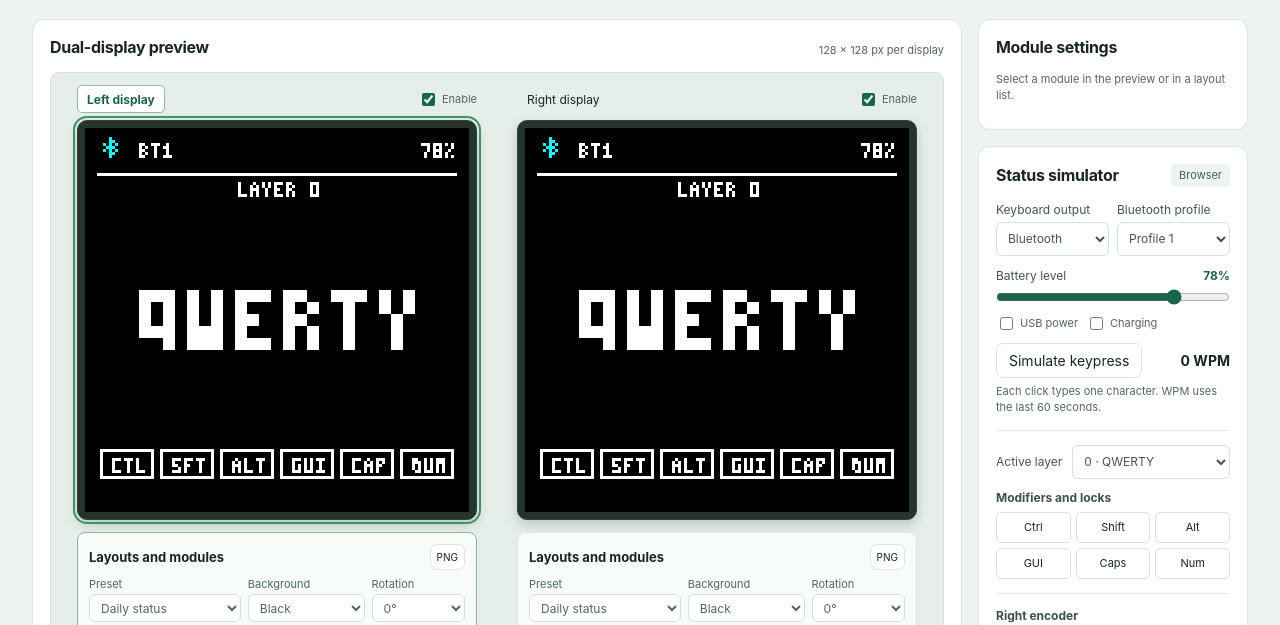
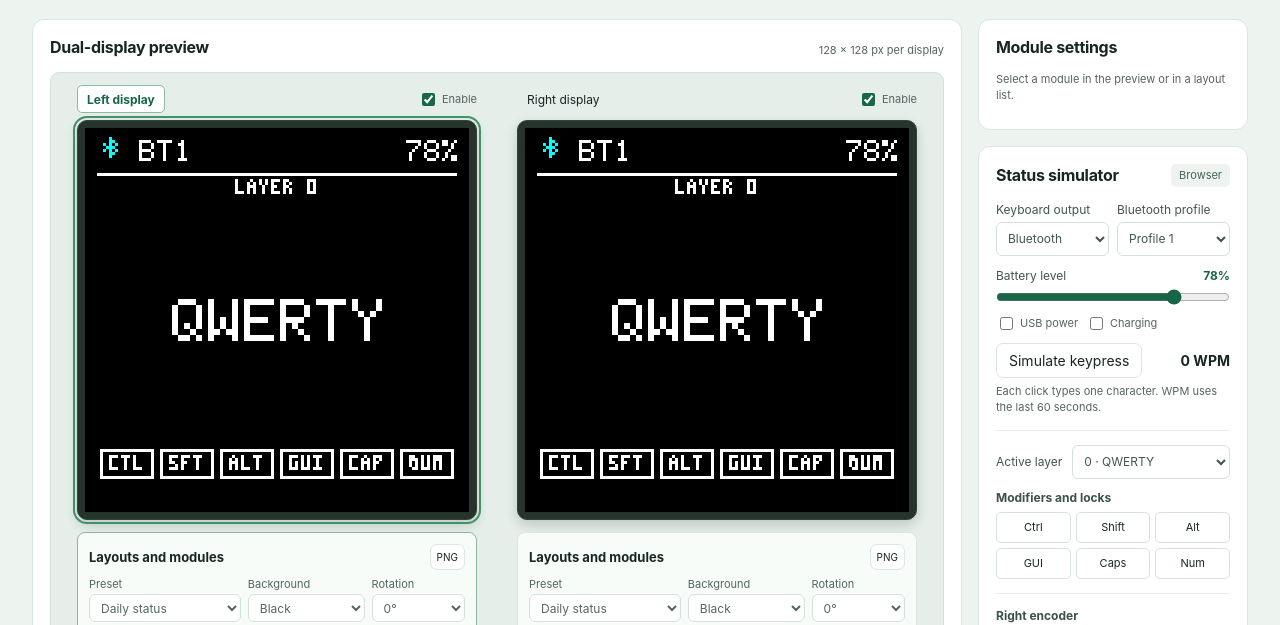
Before and after one commit to PandaKBLab/color-view, a plain HTML site: page index.html in a window 1280 px wide. Shown: the part 170-795 px from the top of the page. Drawn offline with Linux system fonts and the light colour scheme.

Commit message:
Improve pixel font readability and join adjacent key grid edges

```diff
--- a/index.html
+++ b/index.html
@@ -10,7 +10,7 @@
   <script defer src="demo-data.js?v=2"></script>
   <script defer src="zmk-layout.js?v=2"></script>
   <script defer src="zmk-project.js?v=2"></script>
-  <script defer src="studio.js?v=4"></script>
+  <script defer src="studio.js?v=5"></script>
 </head>
 <body>
   <header class="top">
--- a/studio.js
+++ b/studio.js
@@ -18,6 +18,24 @@ const PIXELS = {
     "\\":"44211", "[":"64446", "]":"31113", "'":"22000", ";":"02024", ",":"00024",
     "=":"07070", "\x60":"42000", "↑":"27222", "↓":"22272", "←":"24742", "→":"21712",
 };
+const READABLE_PIXELS = {
+    A:[14,17,17,31,17,17,17], B:[30,17,17,30,17,17,30], C:[14,17,16,16,16,17,14],
+    D:[30,17,17,17,17,17,30], E:[31,16,16,30,16,16,31], F:[31,16,16,30,16,16,16],
+    G:[14,17,16,23,17,17,15], H:[17,17,17,31,17,17,17], I:[14,4,4,4,4,4,14],
+    J:[7,2,2,2,18,18,12], K:[17,18,20,24,20,18,17], L:[16,16,16,16,16,16,31],
+    M:[17,27,21,21,17,17,17], N:[17,25,25,21,19,19,17], O:[14,17,17,17,17,17,14],
+    P:[30,17,17,30,16,16,16], Q:[14,17,17,17,21,18,13], R:[30,17,17,30,20,18,17],
+    S:[15,16,16,14,1,1,30], T:[31,4,4,4,4,4,4], U:[17,17,17,17,17,17,14],
+    V:[17,17,17,17,10,10,4], W:[17,17,17,21,21,27,17], X:[17,17,10,4,10,17,17],
+    Y:[17,17,10,4,4,4,4], Z:[31,1,2,4,8,16,31],
+    0:[14,17,19,21,25,17,14], 1:[4,12,4,4,4,4,14], 2:[14,17,1,6,8,16,31],
+    3:[30,1,1,14,1,1,30], 4:[6,10,10,18,31,2,2], 5:[31,16,30,1,1,17,14],
+    6:[6,8,16,30,17,17,14], 7:[31,1,2,4,8,8,8], 8:[14,17,17,14,17,17,14],
+    9:[14,17,17,15,1,2,12], "%":[25,26,2,4,8,11,19], " ":[0,0,0,0,0,0,0],
+};
+const COMPACT_FONT = {width:3,height:5,glyphs:PIXELS};
+const READABLE_FONT = {width:5,height:7,glyphs:READABLE_PIXELS};
+const VALUE_STYLES = [[READABLE_FONT,2],[COMPACT_FONT,2],[READABLE_FONT,1],[COMPACT_FONT,1]];
 const CATEGORIES = {status:"状态栏", keys:"按键图", animation:"动图", interaction:"交互"};
 const TYPES = {
     status:{category:"status", name:"连接与电量", height:16, min:12},
@@ -177,20 +195,29 @@ function strokeBox(x,y,w,h,color) {
     paint(x,y,1,h,color); paint(x+w-1,y,1,h,color);
 }
 
-function textWidth(value, scale) { return Math.max(0, value.length * 4 - 1) * scale; }
+function textWidth(value,scale,font=COMPACT_FONT) {
+    return Math.max(0,value.length*(font.width+1)-1)*scale;
+}
 
-function bitmap(text, x, y, scale, color) {
+function bitmap(text,x,y,scale,color,font=COMPACT_FONT) {
     for (const character of String(text).toUpperCase()) {
-        const glyph = PIXELS[character] || PIXELS["-"];
-        for (let row = 0; row < 5; row++) for (let col = 0; col < 3; col++) {
-            if (Number(glyph[row]) & (4 >> col)) paint(x + col * scale, y + row * scale, scale, scale, color);
+        const glyph = font.glyphs[character];
+        const cellHeight = glyph ? font.height : COMPACT_FONT.height;
+        const cellWidth = glyph ? font.width : COMPACT_FONT.width;
+        const rows = glyph || PIXELS[character] || PIXELS["-"];
+        const offsetX = Math.floor((font.width-cellWidth)/2)*scale;
+        const offsetY = Math.floor((font.height-cellHeight)/2)*scale;
+        for (let row = 0; row < cellHeight; row++) for (let col = 0; col < cellWidth; col++) {
+            if (Number(rows[row]) & (1 << (cellWidth-1-col))) {
+                paint(x+offsetX+col*scale,y+offsetY+row*scale,scale,scale,color);
+            }
         }
-        x += scale * 4;
+        x += scale*(font.width+1);
     }
 }
 
-function center(text, x, y, w, h, scale, color) {
-    bitmap(text, x + (w - textWidth(text,scale))/2, y + (h - 5*scale)/2, scale, color);
+function center(text,x,y,w,h,scale,color,font=COMPACT_FONT) {
+    bitmap(text,x+Math.floor((w-textWidth(text,scale,font))/2),y+Math.floor((h-font.height*scale)/2),scale,color,font);
 }
 
 function paletteOptions() {
@@ -249,7 +276,7 @@ function drawStatus(module, y, h, fg) {
         paint(5,top+3,10,9,linkColor);
         center(link[0],5,top+3,10,9,1,linkColor === BLACK || linkColor === "#0000ff" ? WHITE : BLACK);
     }
-    if (module.icon !== "none") bitmap(link,module.icon === "text" ? 5 : 18,top+5,1,module.icon === "text" ? linkColor : fg);
+    if (module.icon !== "none") bitmap(link,module.icon === "text" ? 5 : 18,top+4,1,module.icon === "text" ? linkColor : fg,READABLE_FONT);
     if (module.power === "text") {
         if (state.usb) bitmap("PWR",44,top+5,1,fg);
         if (state.charge) bitmap("CHG",62,top+5,1,fg);
@@ -259,14 +286,14 @@ function drawStatus(module, y, h, fg) {
         if (state.charge) drawIcon("CHARGE",64,top+3,fg);
     }
     if (module.battery === "gauge" || module.battery === "both") {
-        const x = module.battery === "both" ? 85 : 98;
+        const x = module.battery === "both" ? 79 : 98;
         strokeBox(x,top+4,19,8,batteryColor);
         paint(x+19,top+6,2,4,batteryColor);
         paint(x+2,top+6,Math.round(state.battery*0.15),4,state.battery < 20 && module.batteryColor === "auto" ? RED : batteryColor);
     }
     if (module.battery === "percent" || module.battery === "both") {
         const number = state.battery + "%";
-        bitmap(number,123-textWidth(number,1),top+5,1,batteryColor);
+        bitmap(number,124-textWidth(number,1,READABLE_FONT),top+4,1,batteryColor,READABLE_FONT);
     }
     paint(4,y+h-1,120,1,fg);
 }
@@ -315,8 +342,8 @@ function drawAnimation(module,y,h,fg,now) {
 
 function drawValue(y,h,fg,label,value) {
     center(label,0,y,SIZE,8,1,fg);
-    const scale = Math.max(1,Math.min(4,Math.floor(120 / textWidth(value,1)),Math.floor((h-9)/5)));
-    center(value,0,y+8,SIZE,h-8,scale,fg);
+    const [font,scale] = VALUE_STYLES.find(([font,size])=>font.height*size <= h-8 && textWidth(value,size,font) <= 120);
+    center(value,0,y+8,SIZE,h-8,scale,fg,font);
 }
 
 function drawWave(y,h,fg,now) {
@@ -344,11 +371,11 @@ const binding = (position,layer=state.layer) => ZmkLayout.binding(config.keymap,
 const layerNames = () => config.keymap?.layers.map(layer => layer.name) ?? LAYERS;
 const pixelText = (text,fallback) => /^[\x20-\x7e↑↓←→]+$/.test(text) ? text.slice(0,24) : fallback;
 
-function screenKey(position, short, layer) {
+function screenKey(position,layer) {
     const long = binding(position,layer);
     const tiny = {Space:"SP",Enter:"ENT",Shift:"SFT",Ctrl:"CTL",Bksp:"BK",Mute:"MT",Caps:"CAP"};
     const label = tiny[long] || long;
-    return pixelText(label,"-").slice(0,short ? 1 : 3);
+    return pixelText(label,"-").slice(0,3);
 }
 
 function layoutBounds(keys) {
@@ -358,34 +385,62 @@ function layoutBounds(keys) {
     return {x,y,w:Math.max(...keys.map(key=>key[2]+key[4]))-x,h:Math.max(...keys.map(key=>key[3]+key[5]))-y};
 }
 
+function touchingKeys(keys) {
+    return keys.map(([id,hand,x,y,w,h]) => {
+        const right = x+w, bottom = y+h;
+        let edgeX = Infinity, edgeY = Infinity;
+        for (const [other,,xx,yy,ww,hh] of keys) {
+            if (other === id) continue;
+            const overlapY = Math.min(bottom,yy+hh) - Math.max(y,yy);
+            const overlapX = Math.min(right,xx+ww) - Math.max(x,xx);
+            if (xx >= right && xx-right <= Math.min(w,ww)*0.24 && overlapY >= Math.min(h,hh)/2) edgeX = Math.min(edgeX,xx);
+            if (yy >= bottom && yy-bottom <= Math.min(h,hh)*0.24 && overlapX >= Math.min(w,ww)/2) edgeY = Math.min(edgeY,yy);
+        }
+        return [id,hand,x,y,Number.isFinite(edgeX) ? edgeX-x : w,Number.isFinite(edgeY) ? edgeY-y : h];
+    });
+}
+
 function prepareGeometry() {
     geometry = ZmkLayout.geometry(config.keymap);
     geometry.groups = [0,1].map(hand => geometry.keys.filter(key => key[1] === hand));
-    geometry.bounds = [...geometry.groups,geometry.keys].map(layoutBounds);
+    geometry.bounds = geometry.groups.map(layoutBounds);
+    const local = geometry.groups.map(touchingKeys);
+    const [left,right] = local.map(layoutBounds);
+    const rightOffset = local.every(keys=>keys.length) ? left.x+left.w-right.x : 0;
+    const whole = [...local[0],...local[1].map(([id,hand,x,y,w,h]) => [id,hand,x+rightOffset,y,w,h])];
+    geometry.displayKeys = [...local,whole];
+    geometry.displayBounds = geometry.displayKeys.map(layoutBounds);
     geometry.layerNames = layerNames();
 }
 
 function drawKeys(module,y,h,fg,bg,now,screen) {
     const all = module.keys === "all";
-    const local = Number(screen === "right");
-    const dims = geometry.bounds[all ? 2 : local];
-    const keys = all ? geometry.keys : geometry.groups[local];
+    const group = all ? 2 : Number(screen === "right");
+    const dims = geometry.displayBounds[group];
+    const keys = geometry.displayKeys[group];
     const header = h >= 62 ? 9 : 0;
     const scale = Math.min(120/dims.w,(h-header-3)/dims.h);
     const left = (128-dims.w * scale)/2;
     const top = y + header + (h-header-dims.h*scale)/2;
     if (header) bitmap(all ? "ALL KEYS" : screen.toUpperCase()+" KEYS",5,y+2,1,fg);
     if (!keys.length) center("NO KEYS",0,y,SIZE,h,1,fg);
-    for (const [id,,x0,y0,w0,h0] of keys) {
-        const x = Math.round(left+(x0-dims.x)*scale), yy = Math.round(top+(y0-dims.y)*scale);
-        const w = Math.max(2, Math.round(w0*scale)), high = Math.max(2,Math.round(h0*scale));
-        const down = state.held.has(id) || (state.flashed.get(id) || 0) > now;
-        if (down) paint(x,yy,w,high,GREEN);
-        else strokeBox(x,yy,w,high,fg);
-        const label = screenKey(id,all || w < 12,module.keyLayer === "base" ? 0 : state.layer);
-        if (high >= 7 && w >= 5 && textWidth(label,1) <= w-2) {
-            center(label,x,yy,w,high,1,down ? BLACK : fg);
-        }
+    const cells = keys.map(([id,,x,y,w,h]) => {
+        const startX = Math.round(left+(x-dims.x)*scale), startY = Math.round(top+(y-dims.y)*scale);
+        return {id,x:startX,y:startY,w:Math.max(2,Math.round(left+(x+w-dims.x)*scale)-startX+1),
+            h:Math.max(2,Math.round(top+(y+h-dims.y)*scale)-startY+1),down:state.held.has(id) || (state.flashed.get(id) ?? 0)>now};
+    });
+    for (const cell of cells) {
+        if (cell.down && cell.w > 2 && cell.h > 2) paint(cell.x+1,cell.y+1,cell.w-2,cell.h-2,GREEN);
+    }
+    for (const cell of cells) strokeBox(cell.x,cell.y,cell.w,cell.h,fg);
+    const layer = module.keyLayer === "base" ? 0 : state.layer;
+    for (const cell of cells) {
+        const {id,x,y,w,h,down} = cell;
+        if (h < 7 || w < 5) continue;
+        const room = w - (w >= 7 ? 4 : 2);
+        const label = screenKey(id,layer).slice(0,Math.floor((room+1)/4));
+        const font = h >= 11 && textWidth(label,1,READABLE_FONT) <= room ? READABLE_FONT : COMPACT_FONT;
+        center(label,x,y,w,h,1,down ? BLACK : fg,font);
     }
     if (state.device && now < state.deviceUntil) {
         const tag = state.device.toUpperCase();
@@ -925,7 +980,9 @@ function exportProject() {
     }));
     return {
         format:ZmkProject.format,version:1,
-        display:{width:SIZE,height:SIZE,colorMode:"RGB111",palette:COLORS,origin:"top-left before rotation"},
+        display:{width:SIZE,height:SIZE,colorMode:"RGB111",palette:COLORS,origin:"top-left before rotation",
+            typography:{compactGlyphPx:[3,5],readableGlyphPx:[5,7],emphasisStrokePx:2},
+            keyGrid:{adjacentCells:"shared edge",borderPx:1}},
         screens,assets:exportedAssets,
         keyboard:{geometrySource:geometry.kind,geometryUnits:"centi-keyunit",file:config.keymap?.file ?? null,
             positions:geometry.keys.map(([index,hand,x,y,width,height,rotation,originX,originY]) => ({
```
